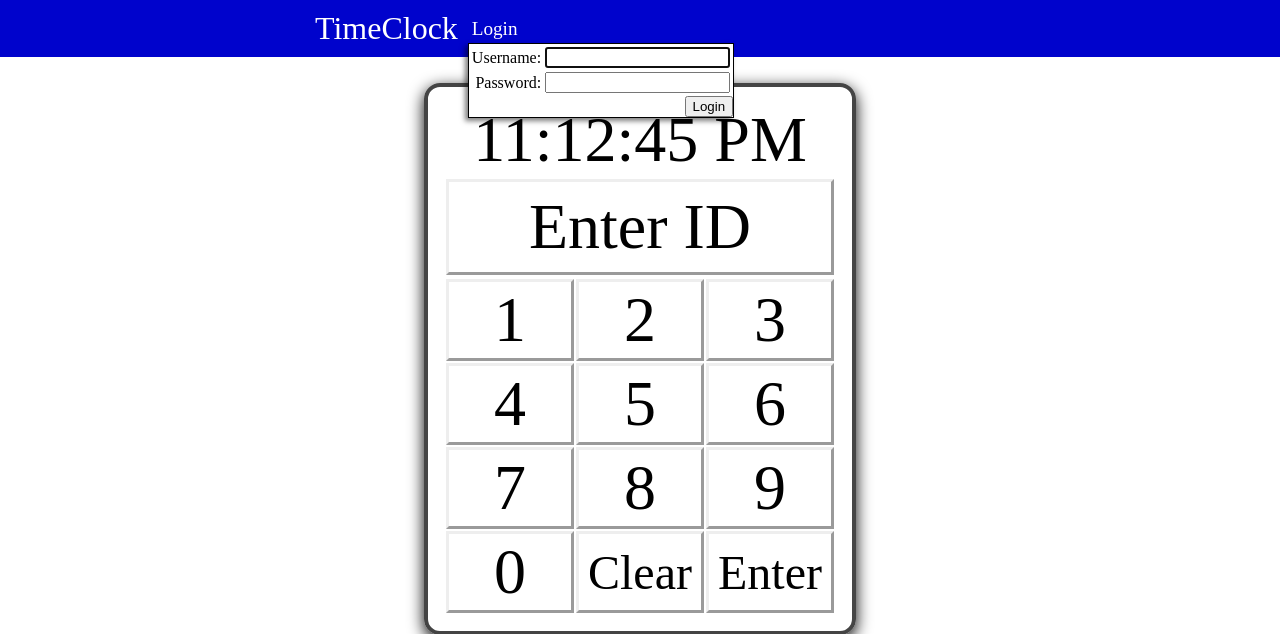
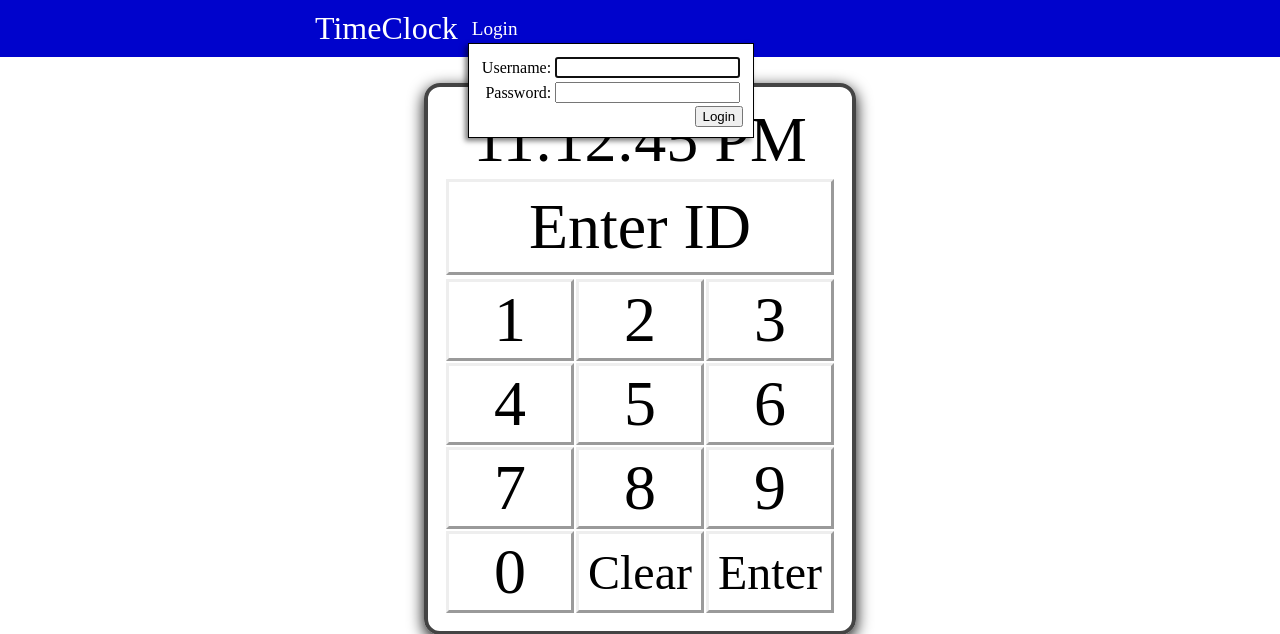
Before and after one commit to JamesLikier/timeclock, a Python web app: template templates/index.html in a window 1280 px wide, after a click on "Login". Shown: the top 634 px of the page. Run offline with Jinja, Linux system fonts and the light colour scheme; the template is opened without the code that fills it, so the values that code supplies are empty.

Commit message:
Minor style changes.

```diff
--- a/static/quickaccess.css
+++ b/static/quickaccess.css
@@ -54,6 +54,13 @@
     margin-right: auto;
 }
 
+.p5 {
+    padding: 5px;
+}
+.p10 {
+    padding: 10px;
+}
+
 .d-none {
     display: none !important;
 }
--- a/templates/navbar_macros.html
+++ b/templates/navbar_macros.html
@@ -3,7 +3,7 @@
     {% if user == None %}
         <div class="p-r">
             <a class="nav-item" href="#login">Login</a>
-            <div id="login" class="floating d-none">
+            <div id="login" class="floating d-none p10">
                 {{ userMacros.displayLogin() }}
             </div>
         </div>
@@ -21,7 +21,7 @@
         {% endif %}
         <div class="p-r">
             <a class="nav-item" href="#setpassword">Set Password</a>
-            <div id="setpassword" class="floating d-none">
+            <div id="setpassword" class="floating d-none p10">
                 {{ userMacros.displaySetPassword(user) }}
             </div>
         </div>
```
